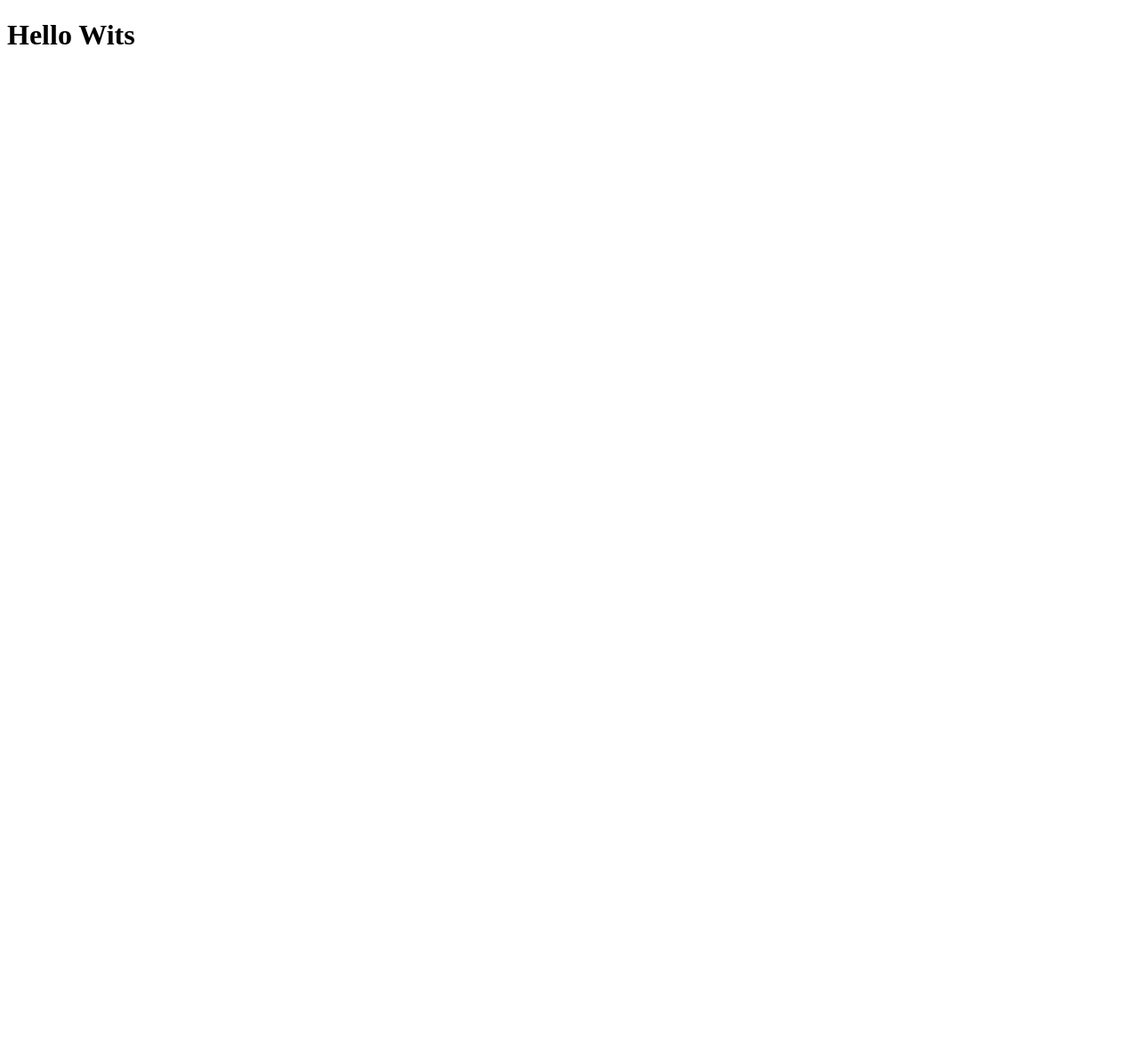
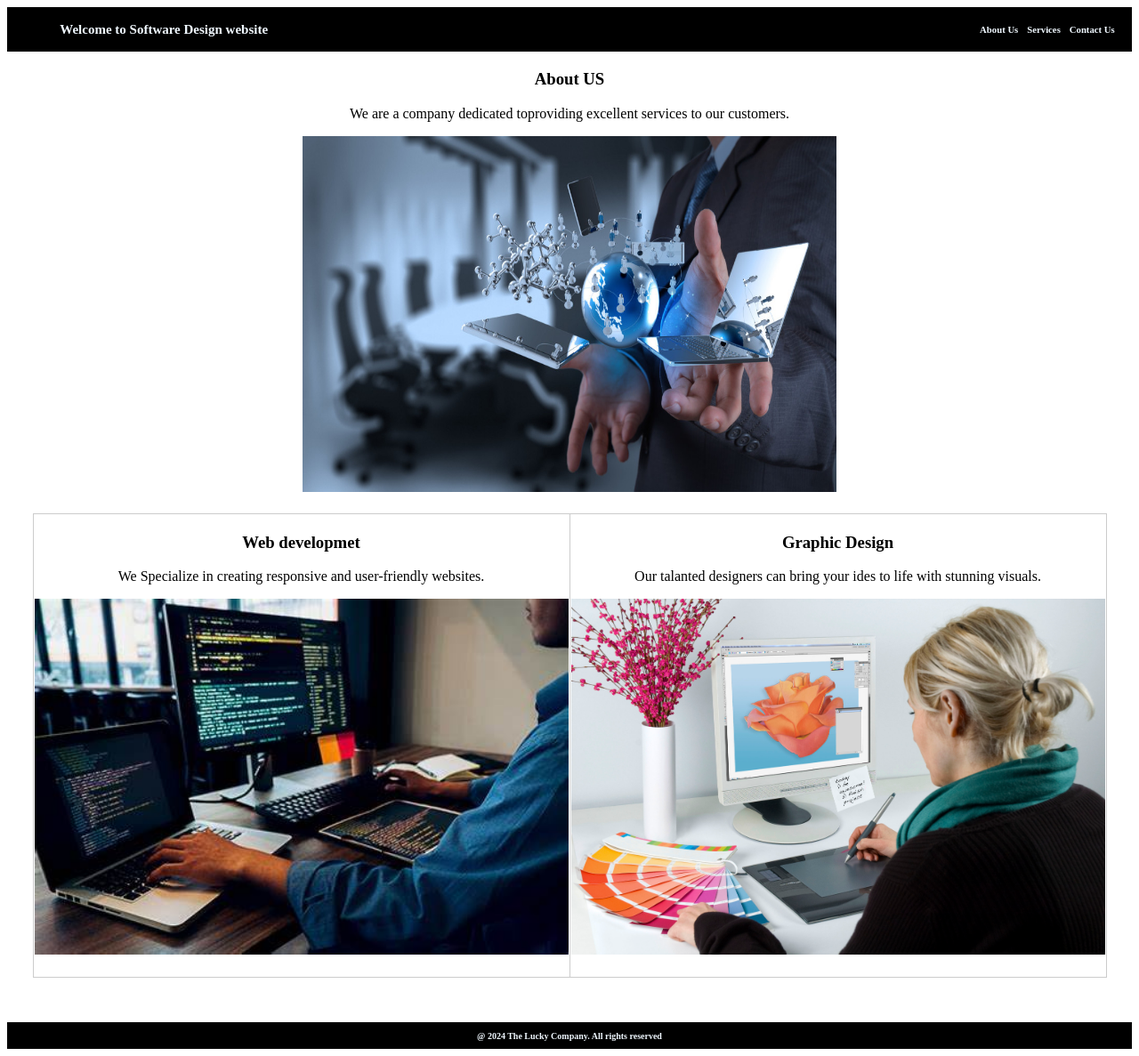
Before and after one commit to Hardley04/-2542228--labs-sd-24, a plain HTML site: page index.html in a window 1280 px wide. Shown: the whole page at 89% size. Before the commit the page ends 800 px from the top, so only its background shows below. Drawn offline with Linux system fonts and the light colour scheme.

Commit message:
Add files via upload

```diff
--- a/index.html
+++ b/index.html
@@ -1,13 +1,48 @@
-
 <!DOCTYPE html>
 <html lang="en">
 <head>
     <meta charset="UTF-8">
     <meta name="viewport" content="width=device-width, initial-scale=1.0">
-    <title>Hello Wits</title>
+    <title>lab-two</title>
+    <link rel="stylesheet" href="style.css">
 </head>
 <body>
-  <h1>Hello Wits</h1>
+    <header>
+        <h1>Welcome to Software Design website</h1>
+        <nav>
+            <h6>About Us</h6>
+            <h6>Services</h6>
+            <h6>Contact Us</h6>
+        </nav>
+    </header>
+    <main>
+        <article>
+            <h3>About US</h3>
+            <p>We are a company dedicated toproviding excellent services to our customers.</p>
+            <img src="t.jpg" alt="Article Image1" width="600" height="400">
+        </article>
+
+        <table>
+            <tr>
+                <td>
+                    <article>
+                        <h3>Web developmet</h3>
+                        <p>We Specialize in creating responsive and user-friendly websites.</p>
+                        <img src="t2.jpeg" alt="Article Image2" width="600" height="400">
+                    </article>
+                </td>
+                <td>
+                    <article>
+                        <h3>Graphic Design</h3>
+                        <p>Our talanted designers can bring your ides to life with stunning visuals.</p>
+                        <img src="t3.jpeg" alt="Article Image2" width="600" height="400">
+                    </article>
+                </td>
+            </tr>
+        </table>
+    </main>
+    <footer>
+        <h2>@ 2024 The Lucky Company. All rights reserved</h2>
+    </footer>
 </body>
-
 </html>
--- /dev/null
+++ b/style.css
@@ -0,0 +1,68 @@
+*{
+    justify-content: center;
+}
+header{
+    background-color: black;
+    height: 50px;
+    width: 100%;
+    display: flex;
+    align-items: center;
+
+}
+h1{
+    color: aliceblue;
+    font-size: 15px;
+    margin-right: 800px;
+    margin-left:50px ;
+}
+main{
+    height: 100%;
+    justify-content: center;
+    align-items: center;
+    text-align: center;
+}
+
+footer{
+    background-color: black;
+    height: 30px;
+    width: 100%;
+    display: flex;
+    justify-content: center;
+    align-items: center;
+}
+h2{
+    color: aliceblue;
+    font-size: 10px;
+}
+
+nav{
+    display: flex;
+    justify-content: center;
+    align-items: center;
+
+}
+h6{
+    color: aliceblue;
+    margin-right: 10px;
+}
+h3{
+    color: black;
+}
+article{
+    text-emphasis: center;
+    margin: 20px auto; /* Adjust the margin as needed */
+}
+table {
+    width: 60%;
+    border-collapse: collapse;
+    margin: 0;
+    text-align: center;
+    justify-content: center;
+    margin-left: auto;
+    margin-right: auto;
+    margin-bottom: 50px;
+}
+td {
+    border: 1px solid #ccc; /* Border style and color */
+    width: 50%; /* Set the width to 50% for two equal columns */
+}
```
Also changed, not shown: t.jpg (added), t2.jpeg (added), t3.jpeg (added).
